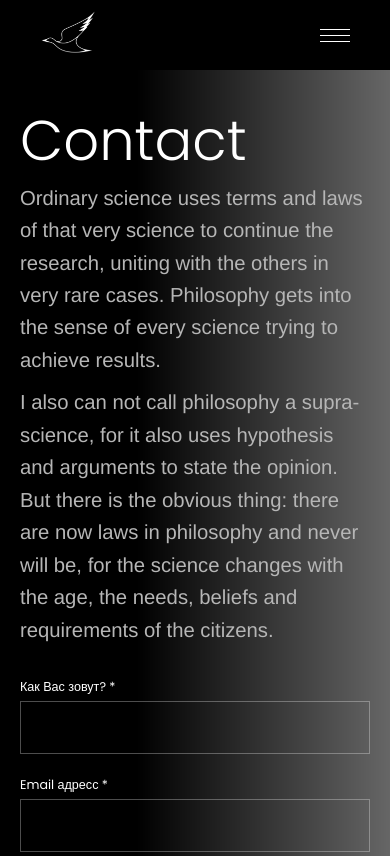
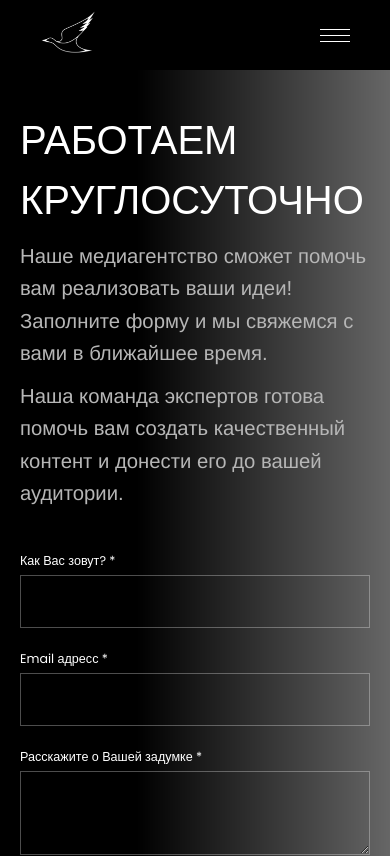
Before and after one commit to ponomarenkoboris/duck_media, a Next.js app: page /contacts in a window 390 px wide. Shown: the top 856 px of the page. Built offline with nearby package versions, Linux system fonts and the light colour scheme.

Commit message:
Обновлен контенкт на странице контактов + изменен стиль карточки работы

```diff
--- a/src/components/screens/contacts/Contacts.module.scss
+++ b/src/components/screens/contacts/Contacts.module.scss
@@ -1,5 +1,4 @@
 .contacts {
-	height: 100%;
 	padding: 100px 20px 0;
 	display: flex;
 	justify-content: space-between;
@@ -7,19 +6,23 @@
 	width: 1170px;
 
 	&__info {
-		width: 41%;
+		display: flex;
+		flex-direction: column;
+		justify-content: space-between;
+		width: min-content;
 
 		& > * {
 			margin-bottom: 10px;
 		}
 
 		.info__title {
+			text-transform: uppercase;
 			font-size: 3.5rem;
 			font-weight: 300;
-			line-height: 1.1;
 		}
 
 		.info__description {
+			width: 463px;
 			font-family: "HK Grotesk", "Helvetica Neue", Helvetica, sans-serif;
 			font-size: 1.45em;
 			line-height: 1.6;
@@ -32,6 +35,12 @@
 @media (max-width: 1216px) {
 	.contacts {
 		width: 992px;
+
+		&__info {
+			.info__title {
+				font-size: 2.5rem;
+			}
+		}
 	}
 }
 @media (max-width: 992px) {
@@ -43,6 +52,10 @@
 		&__info {
 			width: 100%;
 			margin-bottom: 30px;
+
+			.info__description {
+				width: auto;
+			}
 		}
 	}
 }
--- a/src/components/screens/contacts/Contacts.tsx
+++ b/src/components/screens/contacts/Contacts.tsx
@@ -7,18 +7,13 @@ export default function Contacts() {
 		<Layout>
 			<div className={styles.contacts} id='contacts'>
 				<div className={styles.contacts__info}>
-					<h1 className={styles.info__title}>Contact</h1>
+					<h1 className={styles.info__title}>Работаем круглосуточно</h1>
 					<p className={styles.info__description}>
-						Ordinary science uses terms and laws of that very science to continue the research,
-						uniting with the others in very rare cases.
-						Philosophy gets into the sense of every science trying to achieve results.
+						Наше медиагентство сможет помочь вам реализовать ваши идеи!
+						Заполните форму и мы свяжемся с вами в ближайшее время.
 					</p>
 					<p className={styles.info__description}>
-						I also can not call philosophy a supra-science,
-						for it also uses hypothesis and arguments to state the opinion.
-						But there is the obvious thing: there are now laws in philosophy and
-						never will be, for the science changes with the age, the needs,
-						beliefs and requirements of the citizens.
+					Наша команда экспертов готова помочь вам создать качественный контент и донести его до вашей аудитории.
 					</p>
 				</div>
 				<ContactsForm />
--- a/src/features/contacts/components/ContactsForm/ContactsForm.module.scss
+++ b/src/features/contacts/components/ContactsForm/ContactsForm.module.scss
@@ -1,4 +1,7 @@
 .contacts__form {
+	display: flex;
+	flex-direction: column;
+	justify-content: space-between;
 	font-size: 14px;
 	line-height: 1.42857;
 	width: 42%;
--- a/src/features/contacts/components/ContactsForm/ContactsForm.tsx
+++ b/src/features/contacts/components/ContactsForm/ContactsForm.tsx
@@ -32,7 +32,7 @@ export const ContactsForm = () => {
 			aboutTip: validateText(aboutVal)
 		}
 
-		if (newTips.nameTip !== null || newTips.emailTip !== null || newTips.aboutTip !== null) {
+		if (newTips.nameTip || newTips.emailTip || newTips.aboutTip) {
 			setFieldTips(newTips)
 			return
 		}
--- a/src/features/portfolio/components/Works/WorkCard/WorkCard.module.scss
+++ b/src/features/portfolio/components/Works/WorkCard/WorkCard.module.scss
@@ -2,7 +2,7 @@
 	cursor: pointer;
 
 	.workCard__image {
-		width: 407px;
+		width: 359px;
 		height: 359px;
 	}
 }
@@ -10,6 +10,6 @@
 @media (max-width: 905px) {
 	.workCard > .workCard__image {
 		width: 207px;
-		height: 159px;
+		height: 207px;
 	}
 }
```
Also changed, not shown: src/features/portfolio/components/Works/WorkCard/WorkCard.tsx (+6 -1 lines).
